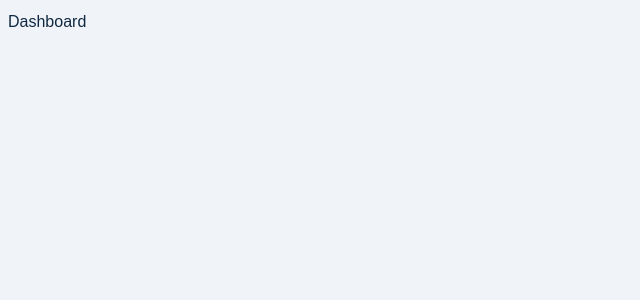
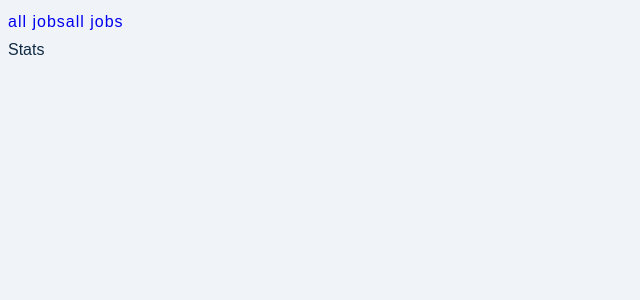
Before and after one commit to mayday1004/Jobify, a React (Create React App) app in the folder client/: page / in a window 1280 px wide. Shown: the top 300 px of the page, without its empty margins (0-640 px from the left). Built offline with nearby package versions, Linux system fonts and the light colour scheme.

Commit message:
add Dashboard's page & set route

```diff
--- a/client/src/App.js
+++ b/client/src/App.js
@@ -1,12 +1,18 @@
 import React from 'react';
 import { BrowserRouter, Routes, Route } from 'react-router-dom';
-import { Landing, Dashboard, Register, Error } from './pages';
+import { Landing, Register, Error } from './pages';
+import { AddJob, AllJobs, Profile, Stats, ShareLayout } from './pages/dashboard';
 
 const App = () => {
   return (
     <BrowserRouter>
       <Routes>
-        <Route path='/' element={<Dashboard />} />
+        <Route path='/' element={<ShareLayout />}>
+          <Route index element={<Stats />}></Route>
+          <Route path='all-jobs' element={<AllJobs />}></Route>
+          <Route path='add-job' element={<AddJob />}></Route>
+          <Route path='profile' element={<Profile />}></Route>
+        </Route>
         <Route path='/register' element={<Register />} />
         <Route path='/landing' element={<Landing />} />
         <Route path='*' element={<Error />} />
--- a/client/src/pages/Dashboard.js
+++ /dev/null
@@ -1,7 +0,0 @@
-import React, { useEffect } from 'react';
-
-const Dashboard = () => {
-  return <>Dashboard</>;
-};
-
-export default Dashboard;
--- /dev/null
+++ b/client/src/pages/dashboard/AddJob.js
@@ -0,0 +1,7 @@
+import React from 'react';
+
+const AddJob = () => {
+  return <>AddJob</>;
+};
+
+export default AddJob;
--- /dev/null
+++ b/client/src/pages/dashboard/AllJobs.js
@@ -0,0 +1,7 @@
+import React from 'react';
+
+const AllJods = () => {
+  return <>AllJods</>;
+};
+
+export default AllJods;
--- /dev/null
+++ b/client/src/pages/dashboard/Profile.js
@@ -0,0 +1,7 @@
+import React from 'react';
+
+const Profile = () => {
+  return <>Profile</>;
+};
+
+export default Profile;
--- /dev/null
+++ b/client/src/pages/dashboard/ShareLayout.js
@@ -0,0 +1,18 @@
+import React from 'react';
+import { Outlet, Link } from 'react-router-dom';
+import Wrapper from '../../assets/wrappers/SharedLayout';
+
+const ShareLayout = () => {
+  return (
+    <Wrapper>
+      <nav>
+        <Link to='all-jobs'>all jobs</Link>
+        <Link to='add-job'>all jobs</Link>
+      </nav>
+      {/* 如果沒有放<Outlet /> 在這裡的話，/all-jobs & /add-job都會出現SharedLayout的畫面 */}
+      <Outlet />
+    </Wrapper>
+  );
+};
+
+export default ShareLayout;
--- /dev/null
+++ b/client/src/pages/dashboard/Stats.js
@@ -0,0 +1,7 @@
+import React from 'react';
+
+const Stats = () => {
+  return <>Stats</>;
+};
+
+export default Stats;
--- /dev/null
+++ b/client/src/pages/dashboard/index.js
@@ -0,0 +1,7 @@
+import AddJob from './AddJob';
+import AllJobs from './AllJobs';
+import Profile from './Profile';
+import Stats from './Stats';
+import ShareLayout from './ShareLayout';
+
+export { AddJob, AllJobs, Profile, Stats, ShareLayout };
--- a/client/src/pages/index.js
+++ b/client/src/pages/index.js
@@ -1,6 +1,5 @@
 import Landing from './Landing';
-import Dashboard from './Dashboard';
 import Register from './Register';
 import Error from './Error';
 
-export { Landing, Dashboard, Register, Error };
+export { Landing, Register, Error };
```
Also changed, not shown: 1 other file (tests, documents, lock files or other folders).
